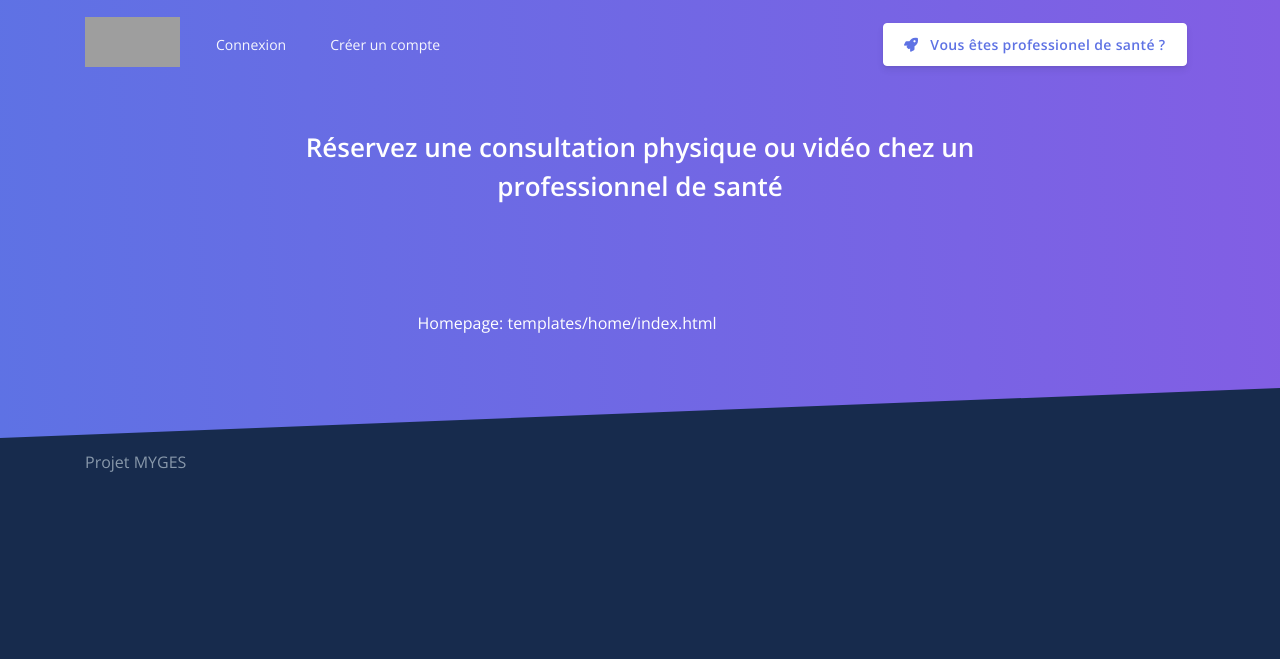
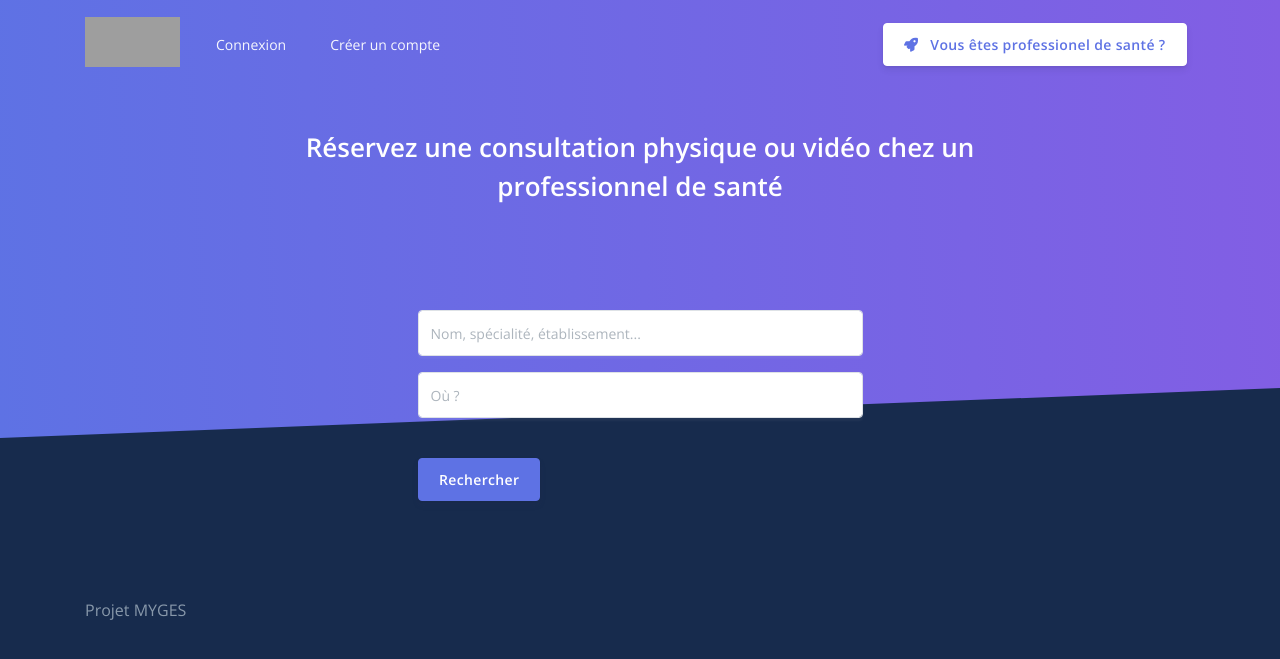
Before and after one commit to pierreribault/django-docto, a Django app: page / in a window 1280 px wide. Shown: the top 659 px of the page. Run offline with Django 3.2, Linux system fonts and the light colour scheme; some libraries are stand-ins or nearby versions; grey boxes are pictures that could not be loaded.

Commit message:
Add inputs validation

```diff
--- a/apps/consulting/views.py
+++ b/apps/consulting/views.py
@@ -2,6 +2,7 @@ from asyncio.log import logger
 from django.core.paginator import Paginator
 from django.http import HttpResponse
 from django.shortcuts import get_object_or_404, render
+from django.shortcuts import redirect
 
 from apps.consulting.models import Practice
 from apps.consulting.documents import PracticeDocument
@@ -14,6 +15,9 @@ def index(request):
 def search(request):
     query = request.GET.get('q')
     localisation = request.GET.get('localisation')
+
+    if not query or not localisation:
+        return redirect('/')
 
     practices = PracticeDocument.search().query(
         'multi_match',
--- a/apps/templates/home/index.html
+++ b/apps/templates/home/index.html
@@ -10,9 +10,17 @@
     <!-- Page content -->
     <div class="container mt--8 pb-5">
       <div class="row justify-content-center">
-        <div class="col-lg-5 col-md-7">
-          <p class="text-white">Homepage: templates/home/index.html</p>
-        </div>
+        <form action="/consulting/search" method="GET" class="col-lg-5 col-md-7">
+          <div class="input-group mb-3">
+            <input type="text" name="q" class="form-control" placeholder="Nom, spécialité, établissement...">
+          </div>
+
+          <div class="input-group mb-3">
+            <input type="text" name="localisation" class="form-control" placeholder="Où ?">
+          </div>
+
+          <button type="submit" class="btn btn-primary mt-4">Rechercher</button>
+        </form>
       </div>
     </div>
 
```
Also changed, not shown: apps/templates/practices/search.html (+6 -2 lines).
